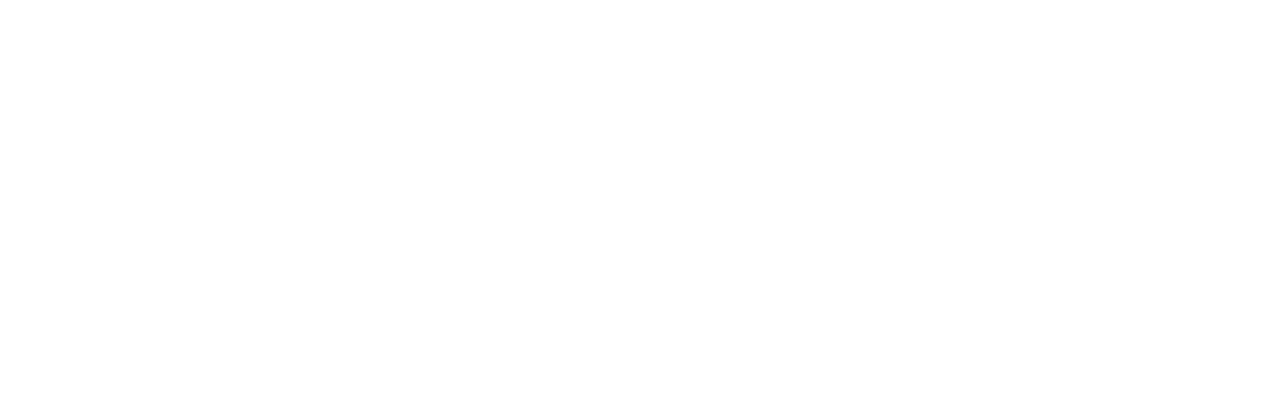
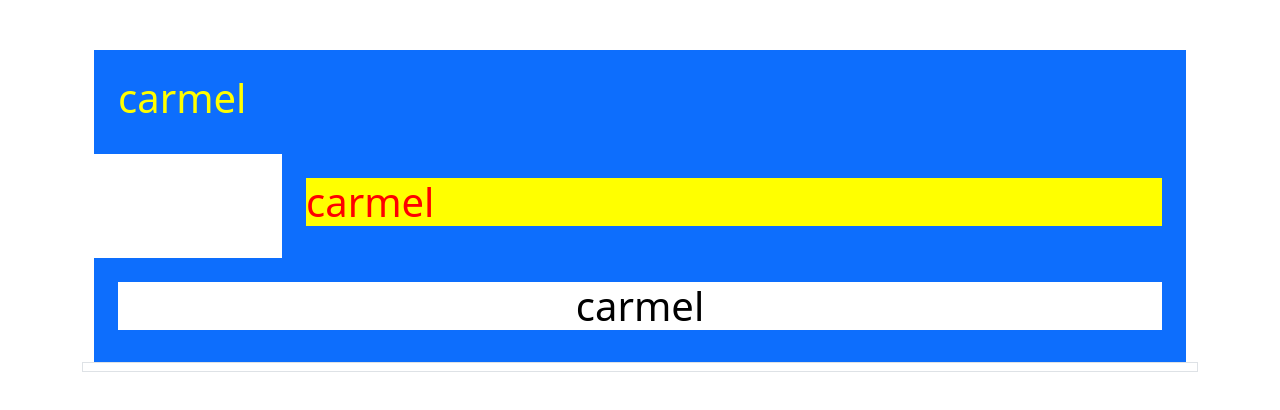
Before and after one commit to rjoealexsj/carmelIMS, a React (Create React App) app: page / in a window 1280 px wide. Shown: the top 410 px of the page. Built offline with nearby package versions, Linux system fonts and the light colour scheme.

Commit message:
styles of padding

```diff
--- a/package.json
+++ b/package.json
@@ -7,8 +7,11 @@
     "@testing-library/react": "^12.1.2",
     "@testing-library/user-event": "^13.5.0",
     "bootstrap": "^5.1.3",
+    "marquee-infinite": "^0.0.4",
+    "minions.padding-right": "^0.3.0",
     "react": "^17.0.2",
     "react-dom": "^17.0.2",
+    "react-responsive-carousel": "^3.2.22",
     "react-scripts": "5.0.0",
     "react-sidebar": "^3.0.2",
     "reactstrap": "^9.0.1",
--- a/src/App.js
+++ b/src/App.js
@@ -1,7 +1,7 @@
 import './App.css';
 import 'bootstrap/dist/css/bootstrap.min.css';
 import IDNavbar from './components/IDNavbar';
-
+import Belowbar from './components/Belowbar'
 import Home from './components/Home';
 import Sidebar from './components/Sidebar';
 import New from './components/New';
@@ -9,10 +9,10 @@
 function App() {
   return (
    <div className='container' style={{paddingTop:'50px'}}>
+     <Belowbar />
       {/*<IDNavbar />
  <Home />
 <Sidebar />*/}
-
 
     </div>
 
--- /dev/null
+++ b/src/components/Belowbar.js
@@ -0,0 +1,29 @@
+import React, { Component } from 'react'
+import {boderSolid} from 'reactstrap';
+export default class Belowbar extends Component {
+    render() {
+        return (
+            <div>
+                   <div className='container' style={{paddingtop:'10px'}}>
+     <div className='textTop p-4 bg-primary'>
+       <h1 style={{color: 'yellow', }}> carmel </h1>
+            </div>
+</div>
+
+<div className='container' style={{paddingLeft:'200px'}}>
+     <div className='text-left p-4 bg-primary'>
+       <h1 style={{color: 'red', backgroundColor:'yellow'}}> carmel </h1>
+            </div>
+</div>
+<div className='container' style={{paddingCenter:'50px'}}>
+     <div className='text-center p-4 bg-primary'>
+       <h1 style={{color: 'black', backgroundColor:'white'}}> carmel </h1>
+            </div>
+</div>
+<div className='border' style={{borderBlockStartColor:50}}>
+  <h5 style={{color:'blak'}}> </h5>
+   </div>
+            </div>
+        )
+    }
+}
--- a/src/components/New.js
+++ b/src/components/New.js
@@ -1,6 +1,6 @@
 import React, { Component } from 'react'
 import logo from '../img/logo.png';
-import { FormGroup } from 'reactstrap'
+import { FormGroup } from 'reactstrap';
 export default class New extends Component {
     render() {
         return (
```
Also changed, not shown: src/components/Style.js (deleted, +0 -12 lines), 1 other file (tests, documents, lock files or other folders).
